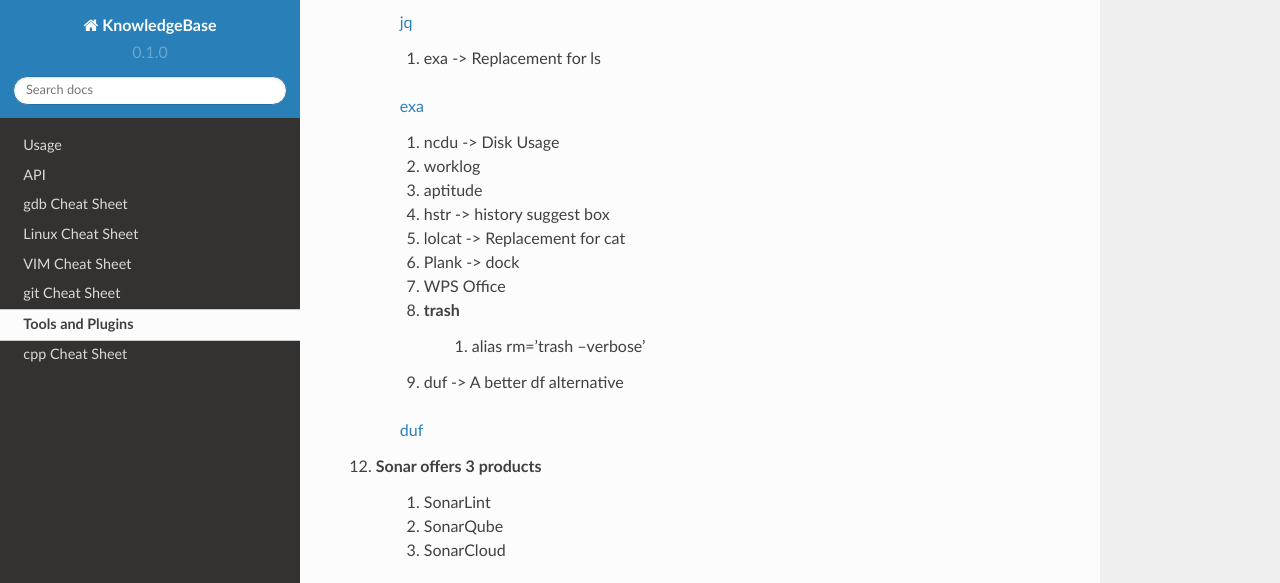
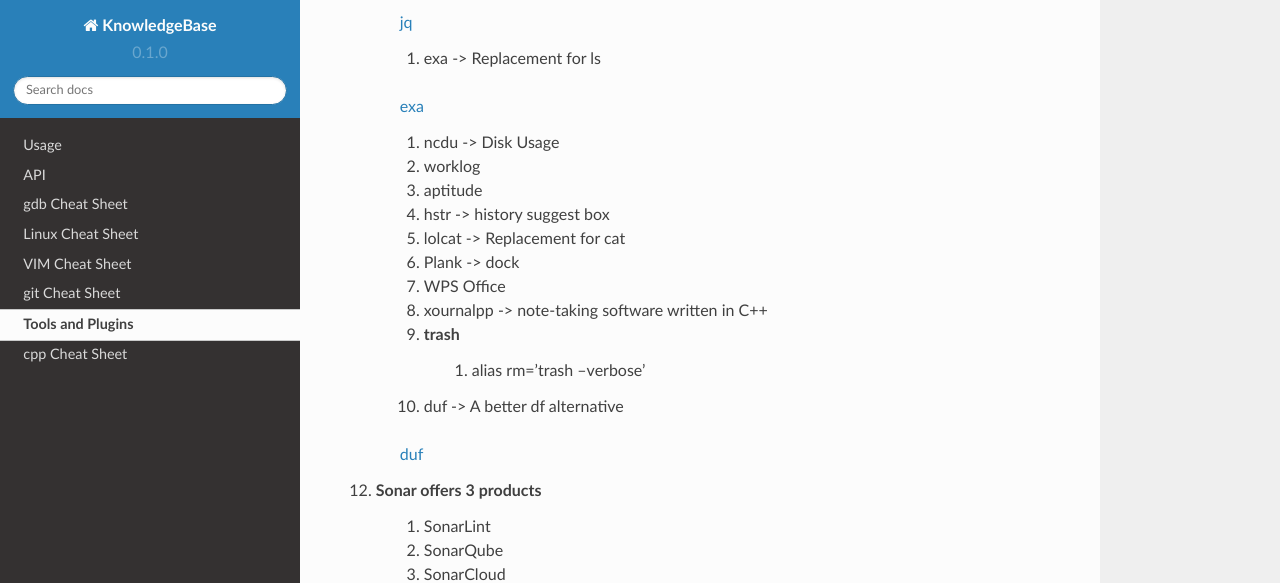
Before and after one commit to celikelozdinc/KnowledgeBase, a Sphinx documentation site: the page built from docs/source/tools.rst, in a window 1280 px wide and 900 px high, scrolled down 1404 px, cut to the strip 0-583 px from the top of the window. Built offline with Sphinx 7.4.7 and the Read the Docs theme 2.0.0, drawn with Linux system fonts in a browser that asks for light colours.

Commit message:
xournalpp

```diff
--- a/docs/source/tools.rst
+++ b/docs/source/tools.rst
@@ -68,6 +68,7 @@ Tools and Plugins
     #. lolcat -> Replacement for cat
     #. Plank -> dock
     #. WPS Office
+    #. xournalpp -> note-taking software written in C++
     #. trash
         #. alias rm='trash --verbose'
 
```
